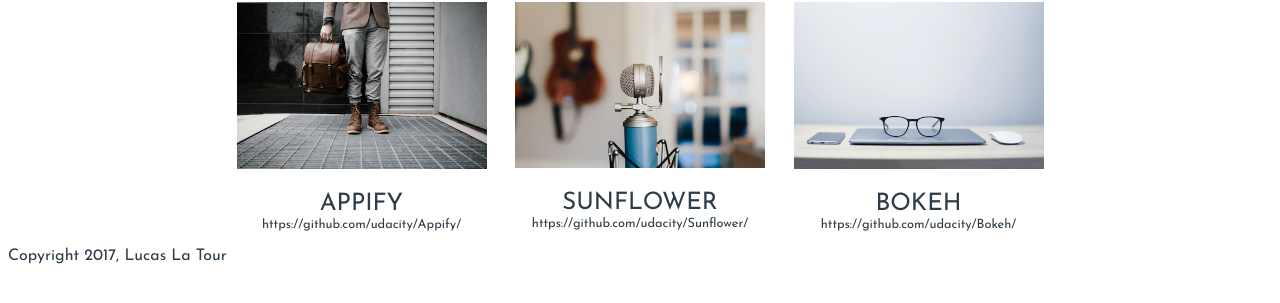
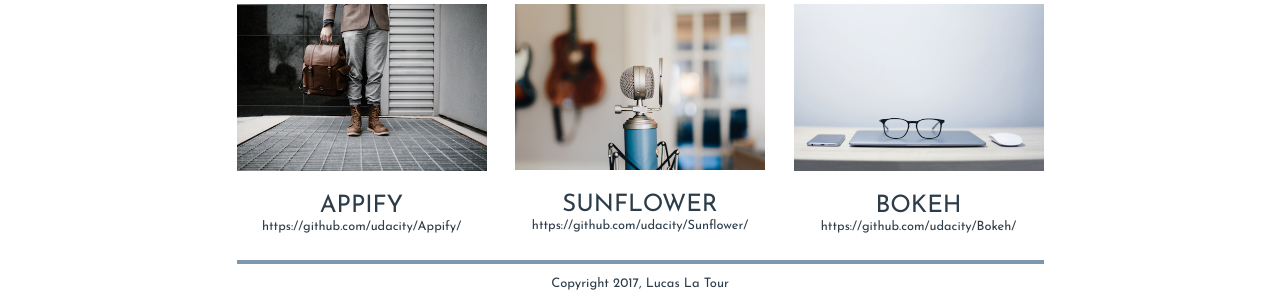
Before and after one commit to lucasjlatour/portfolio-project, a plain HTML site: page index.html in a window 1280 px wide. Shown: the part 532-835 px from the top of the page. Before the commit the page ends 812 px from the top, so only its background shows below. Drawn offline with Linux system fonts and the light colour scheme.

Commit message:
Footer styling

```diff
--- a/css/site.css
+++ b/css/site.css
@@ -82,6 +82,7 @@ header h4 {
 
 article {
   max-width: 100%;
+  margin-top: 26px;
 }
 
 article img {
@@ -99,6 +100,16 @@ article a {
   color: #2d3c49;
 }
 
+/* Footer */
+footer {
+    max-width: 90%;
+    text-align: center;
+    font-size: small;
+    margin-top: 26px;
+    margin-left: auto;
+    margin-right: auto;
+    border-top: 4px solid #7d97ad;
+}
 /* Responsive Styles that apply at break at 580px */
 @media screen and (min-width: 580px) {
   header {
@@ -141,12 +152,11 @@ article a {
     text-align: left;
     padding-left: 12px;
     margin-top: 32px;
-    margin-bottom: 16px;
   }
 
   .project-header h2 {
     margin-top: 0;
-    margin-bottom: 0;
+    margin-bottom: -8px;
   }
 
   .projects {
@@ -157,4 +167,8 @@ article a {
   .projects article:nth-of-type(1), .projects article:nth-of-type(2) {
     margin-right: 28.5px;
   }
+
+  footer {
+    max-width: 807px;
+  }
 }
```
Also changed, not shown: index.html (+2 -0 lines).
